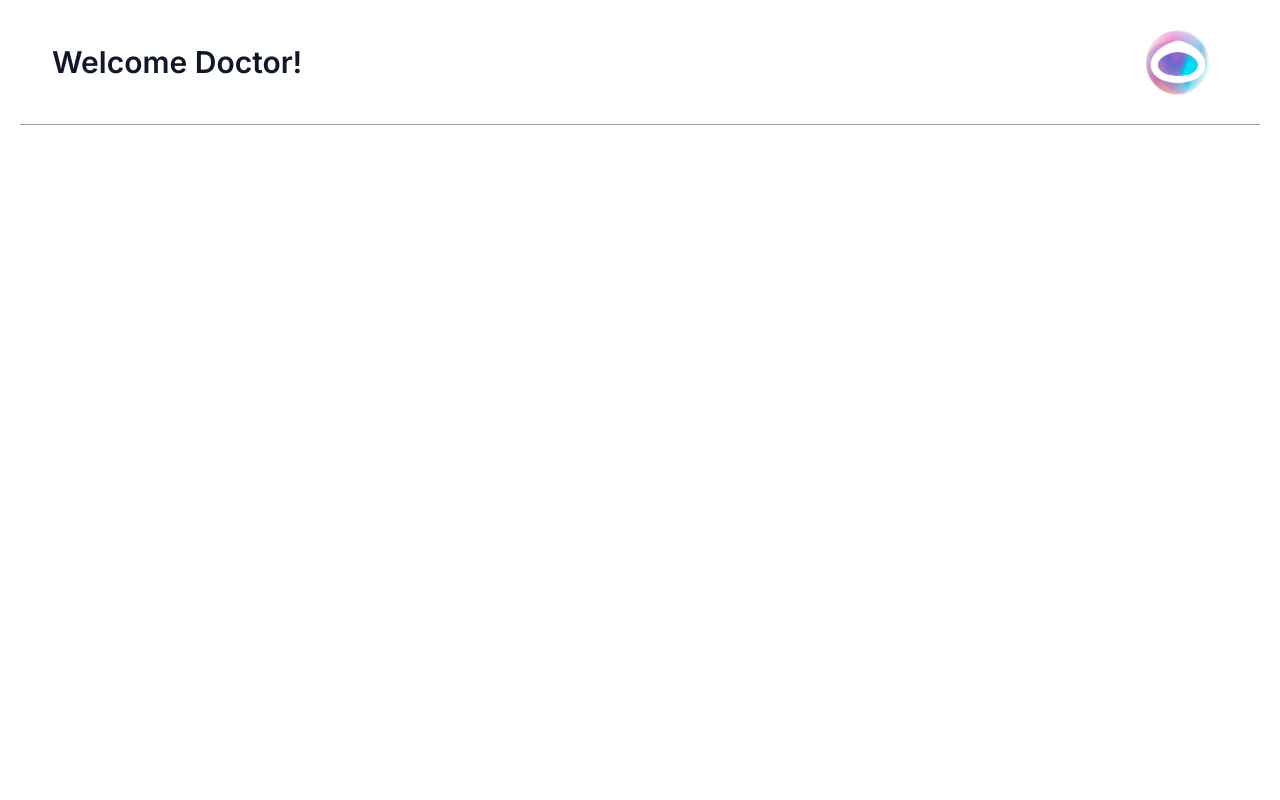
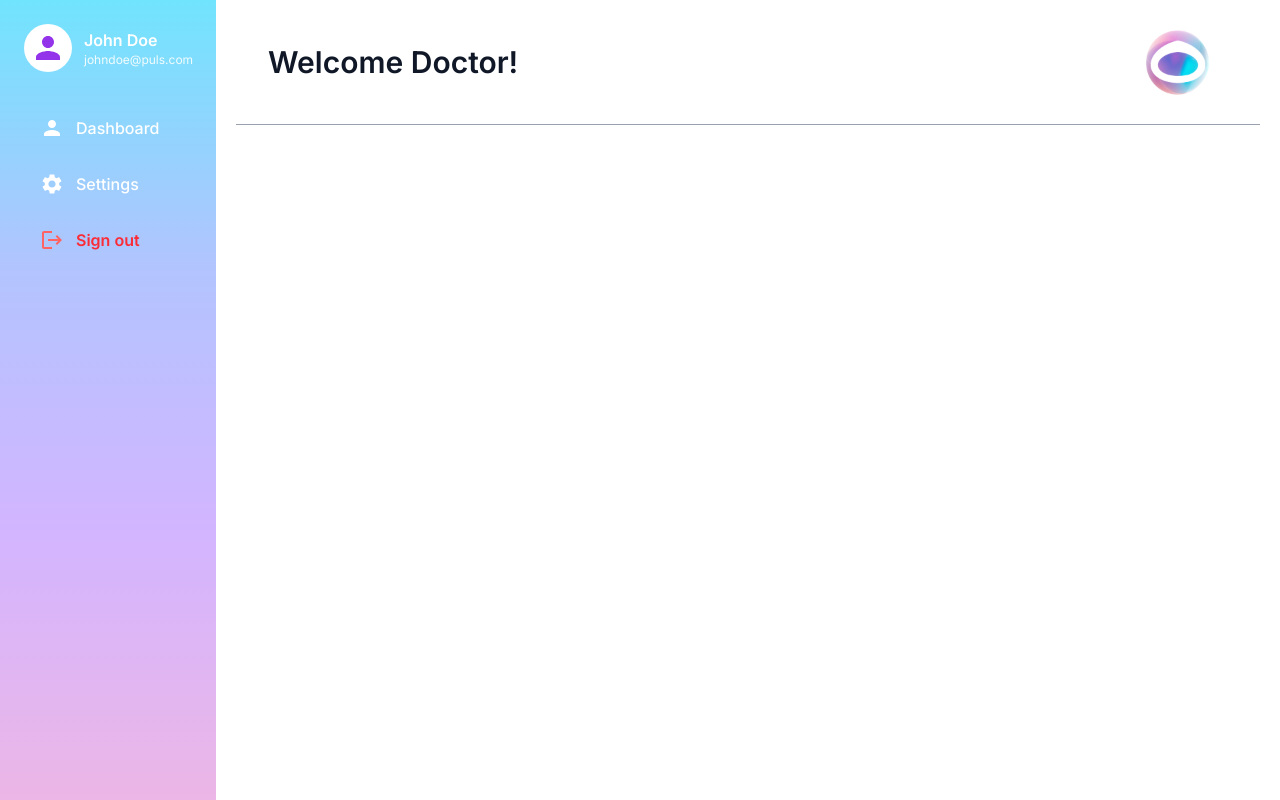
Before and after one commit to Pulse-Software-Inc/pulse-link, a Next.js app: page /doctorDashboard in a window 1280 px wide. Built offline with nearby package versions, Linux system fonts and the light colour scheme.

Commit message:
updated sidebar for doctor's dashboard

```diff
--- a/src/app/doctorDashboard/page.js
+++ b/src/app/doctorDashboard/page.js
@@ -1,12 +1,12 @@
 'use client';
 import React from 'react';
-import doctorSidebar from '@/components/doctorDB_siderbar';
+import DoctorSidebar from '@/components/doctorDB_siderbar';
 import Image from 'next/image';
 
-function doctorDashboard() {
+function DoctorDashboard() {
     return (
         <div className="flex min-h-screen">
-            <doctorSidebar />
+            <DoctorSidebar />
             <div className="flex-1 bg-white">
                 {/* Header */}
                 <header className="flex items-center justify-between px-8 py-3 mx-5 border-b border-gray-400">
@@ -24,4 +24,4 @@ function doctorDashboard() {
     );
 }
 
-export default doctorDashboard;
+export default DoctorDashboard;
--- a/src/components/doctorDB_sidebarData.js
+++ b/src/components/doctorDB_sidebarData.js
@@ -6,7 +6,7 @@ const doctorSidebarData = [
     {
         title: "Dashboard",
         icon: <Image src="/Dashboard_Icon.svg" alt="Dashboard" width={24} height={24} />,
-        link: "/userdashboard"
+        link: "/doctorDashboard"
     },
     {
         title: "Settings",
--- a/src/components/doctorDB_siderbar.js
+++ b/src/components/doctorDB_siderbar.js
@@ -3,7 +3,7 @@ import doctorSidebarData from "./doctorDB_sidebarData";
 import { Avatar } from '@mui/material';
 import Image from "next/image";
 
-function doctorSidebar() {
+function DoctorSidebar() {
     return (
         <div className="w-54 min-h-screen bg-[linear-gradient(to_bottom,#71E4FD,#B2C4FE,#D3B5FF,#ECB6E6)] flex flex-col p-6 shadow-lg">
                 {/* User Profile Section */}
@@ -48,4 +48,4 @@ function doctorSidebar() {
     );
 }
 
-export default doctorSidebar;
+export default DoctorSidebar;
```
